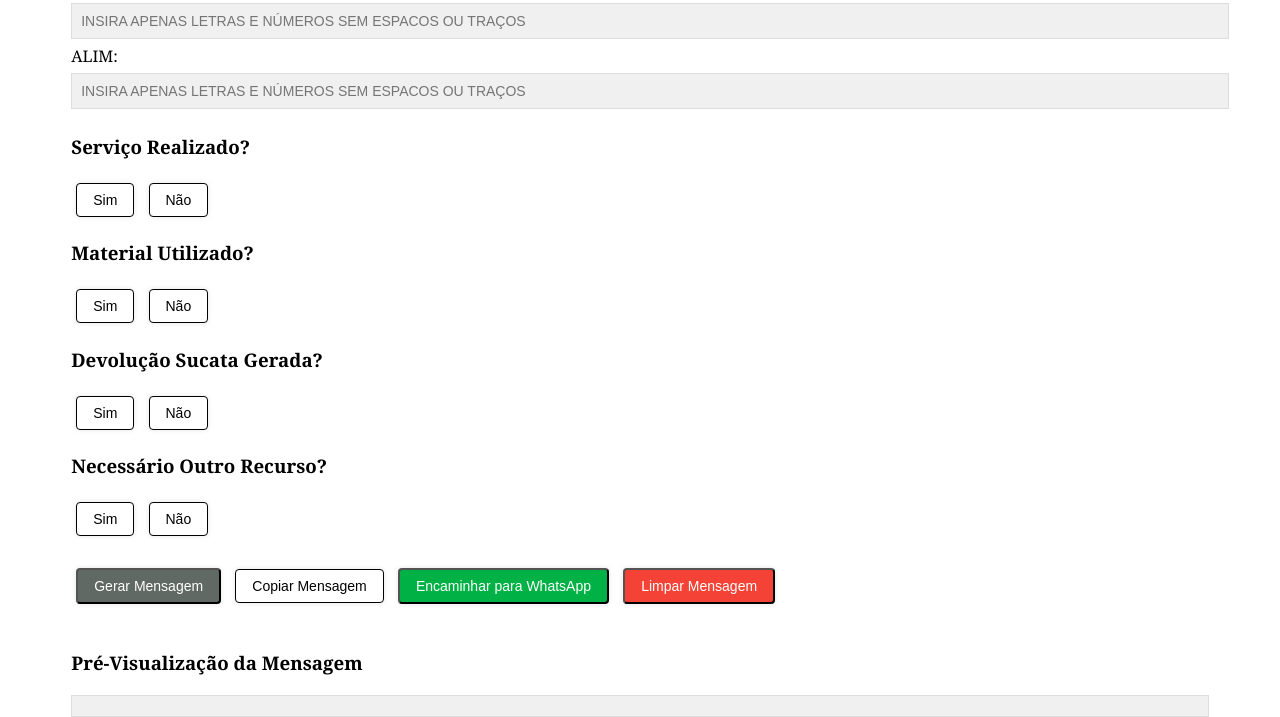
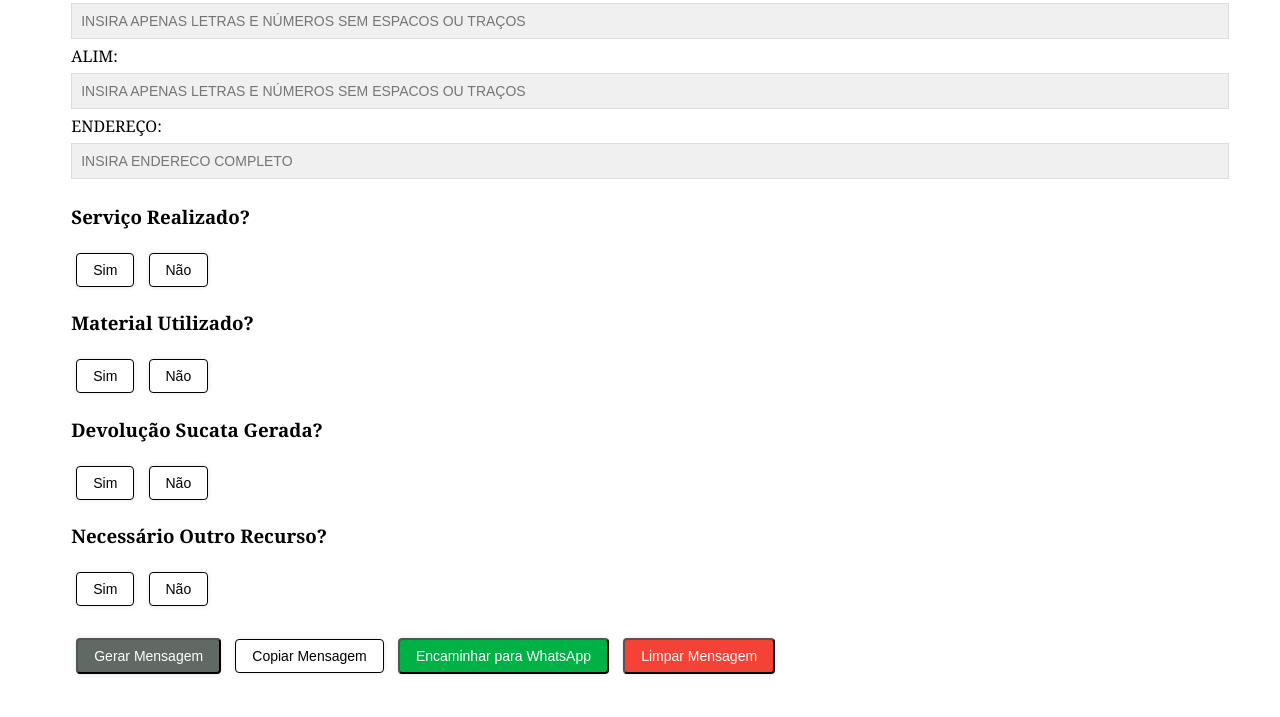
Before and after one commit to modelospadrao/pesadacorretiva-preventiva, a plain HTML site: page index.html in a window 1280 px wide. Shown: the part 871-1588 px from the top of the page. Drawn offline with Linux system fonts and the light colour scheme.

Commit message:
Update index.html

```diff
--- a/index.html
+++ b/index.html
@@ -221,6 +221,9 @@
         <label>ALIM:</label>
         <input type="text" id="alim" maxlength="7" pattern="[A-Za-z0-9]{7}" placeholder="INSIRA APENAS LETRAS E NÚMEROS SEM ESPACOS OU TRAÇOS">
 
+	<label>ENDEREÇO:</label>
+        <input type="text" id="endereco" placeholder="INSIRA ENDERECO COMPLETO">
+
         <h3>Serviço Realizado?</h3>
         <button class="button-default" onclick="toggleEditableField('servico')">Sim</button>
         <button class="button-default" onclick="toggleEditableField('servico')">Não</button>
@@ -324,6 +327,7 @@
     msg += `*TRAFO:* ${document.getElementById('traf').value.toUpperCase()}\n`;
     msg += `*ESTRUTURA:* ${document.getElementById('estrut').value.toUpperCase()}\n`;
     msg += `*ALIM:* ${document.getElementById('alim').value.toUpperCase()}\n`;
+    msg += `*END:* ${document.getElementById('endereco').value.toUpperCase()}\n`;
     msg += `----------------------------------------------------\n`;
 
 
```
